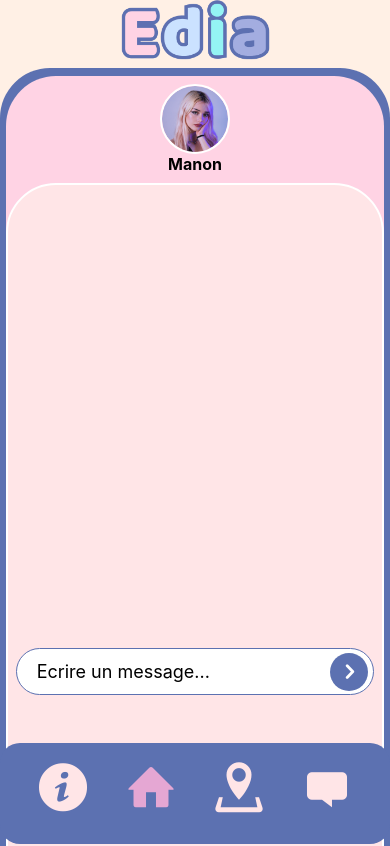
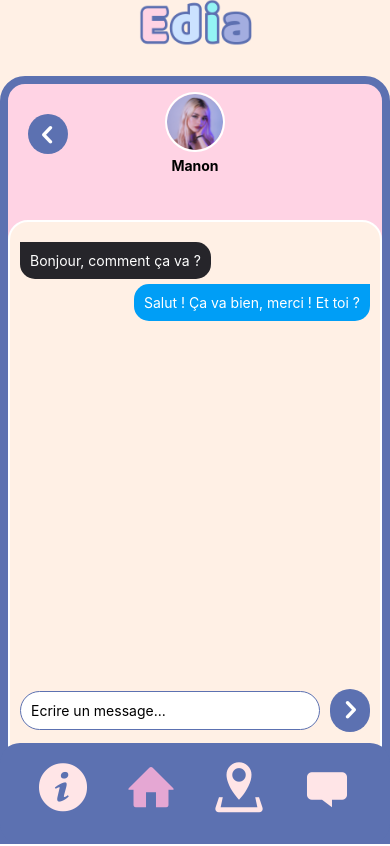
Before and after one commit to AlexDsv/Edia, a React Native app: screen /Chat in a window 390 px wide. Shown: the top 846 px of the page. Built offline with nearby package versions, Linux system fonts and the light colour scheme.

Commit message:
Chat screen done, starting the listener register process

```diff
--- a/components/Header.jsx
+++ b/components/Header.jsx
@@ -21,7 +21,11 @@ const Header = () => {
     >
       <Image
         source={require("../assets/Edia.png")}
-        style={{ resizeMode: "contain", height: height * 0.08 }}
+        style={{
+          resizeMode: "contain",
+          height: height * 0.06,
+          marginBottom: height * 0.03,
+        }}
       />
     </SafeAreaView>
   );
--- /dev/null
+++ b/screens/BecomeListenerScreen1.jsx
@@ -0,0 +1,64 @@
+import { View, Text, TouchableOpacity, Dimensions, Image } from "react-native";
+import React from "react";
+import { Entypo } from "@expo/vector-icons";
+import { useNavigation } from "@react-navigation/native";
+
+const height = Dimensions.get("window").height;
+const width = Dimensions.get("window").width;
+
+const BecomeListenerScreen1 = () => {
+  const navigation = useNavigation();
+  return (
+    <View
+      style={{ display: "flex", flexDirection: "column", alignItems: "center" }}
+    >
+      <TouchableOpacity
+        style={{
+          backgroundColor: "#5C71B1",
+          borderRadius: 100,
+          padding: 5,
+          width: 40,
+          height: 40,
+          position: "absolute",
+          left: 20,
+          top: 30,
+          zIndex: 1000,
+        }}
+        onPress={() => {
+          navigation.navigate("Messages");
+        }}
+      >
+        <Entypo name="chevron-left" size={30} color={"white"} />
+      </TouchableOpacity>
+      <Image
+        source={require("../assets/BL1.png")}
+        style={{ resizeMode: "contain", height: height * 0.6 }}
+      />
+      <TouchableOpacity
+        style={{
+          backgroundColor: "#5C71B1",
+          shadowColor: "#000",
+          paddingVertical: 20,
+
+          width: "70%",
+          alignItems: "center",
+          borderRadius: 100,
+          shadowOffset: {
+            width: 0,
+            height: 2,
+          },
+          shadowOpacity: 0.25,
+          shadowRadius: 3.84,
+          elevation: 5,
+        }}
+        onPress={() => {
+          navigation.navigate("BecomeListener2");
+        }}
+      >
+        <Text style={{ fontSize: 20, color: "white" }}>Démarrer</Text>
+      </TouchableOpacity>
+    </View>
+  );
+};
+
+export default BecomeListenerScreen1;
--- /dev/null
+++ b/screens/BecomeListenerScreen2.jsx
@@ -0,0 +1,64 @@
+import { View, Text, TouchableOpacity, Dimensions, Image } from "react-native";
+import React from "react";
+import { Entypo } from "@expo/vector-icons";
+import { useNavigation } from "@react-navigation/native";
+
+const height = Dimensions.get("window").height;
+const width = Dimensions.get("window").width;
+
+const BecomeListenerScreen2 = () => {
+  const navigation = useNavigation();
+  return (
+    <View
+      style={{ display: "flex", flexDirection: "column", alignItems: "center" }}
+    >
+      <TouchableOpacity
+        style={{
+          backgroundColor: "#5C71B1",
+          borderRadius: 100,
+          padding: 5,
+          width: 40,
+          height: 40,
+          position: "absolute",
+          left: 20,
+          top: 30,
+          zIndex: 1000,
+        }}
+        onPress={() => {
+          navigation.navigate("Messages");
+        }}
+      >
+        <Entypo name="chevron-left" size={30} color={"white"} />
+      </TouchableOpacity>
+      <Image
+        source={require("../assets/BL1.png")}
+        style={{ resizeMode: "contain", height: height * 0.6 }}
+      />
+      <TouchableOpacity
+        style={{
+          backgroundColor: "#5C71B1",
+          shadowColor: "#000",
+          paddingVertical: 20,
+
+          width: "70%",
+          alignItems: "center",
+          borderRadius: 100,
+          shadowOffset: {
+            width: 0,
+            height: 2,
+          },
+          shadowOpacity: 0.25,
+          shadowRadius: 3.84,
+          elevation: 5,
+        }}
+        onPress={() => {
+          navigation.navigate("");
+        }}
+      >
+        <Text style={{ fontSize: 20, color: "white" }}>Démarrer</Text>
+      </TouchableOpacity>
+    </View>
+  );
+};
+
+export default BecomeListenerScreen2;
--- a/screens/ChatScreen.jsx
+++ b/screens/ChatScreen.jsx
@@ -1,114 +1,191 @@
+import React, { useState, useRef } from "react";
 import {
   View,
+  FlatList,
+  TextInput,
+  Button,
+  StyleSheet,
+  KeyboardAvoidingView,
+  Platform,
   Text,
   Dimensions,
+  TouchableOpacity,
   Image,
-  TextInput,
-  TouchableOpacity,
 } from "react-native";
-import React from "react";
 import { Entypo } from "@expo/vector-icons";
-const ChatScreen = () => {
+import { useNavigation } from "@react-navigation/native";
+
 const height = Dimensions.get("window").height;
 const width = Dimensions.get("window").width;
+
+const ChatScreen = () => {
+  const [messages, setMessages] = useState([
+    { id: "1", text: "Bonjour, comment ça va ?", sender: "received" },
+    { id: "2", text: "Salut ! Ça va bien, merci ! Et toi ?", sender: "sent" },
+  ]);
+
+  const navigation = useNavigation();
+  const [inputText, setInputText] = useState("");
+
+  const flatListRef = useRef(null);
+
+  const sendMessage = () => {
+    if (inputText.trim() === "") return;
+
+    setMessages([
+      ...messages,
+      { id: (messages.length + 1).toString(), text: inputText, sender: "sent" },
+    ]);
+    setInputText("");
+    // Faire défiler vers le bas pour afficher le dernier message
+    flatListRef.current.scrollToEnd({ animated: true });
+  };
+
   return (
     <View
       style={{
-        backgroundColor: "#5C71B1",
-        height: height,
-        width: width,
-        borderTopRightRadius: 50,
-        borderTopLeftRadius: 50,
+        flex: 1,
+        backgroundColor: "#FFD3E4",
         display: "flex",
-        alignItems: "center",
+        justifyContent: "space-between",
+        borderWidth: 8,
+        borderColor: "#5C71B1",
+        borderTopLeftRadius: 25,
+        paddingBottom: height * 0.1,
+        borderTopRightRadius: 25,
       }}
     >
+      <TouchableOpacity
+        style={{
+          backgroundColor: "#5C71B1",
+          borderRadius: 100,
+          padding: 5,
+          width: 40,
+          height: 40,
+          position: "absolute",
+          left: 20,
+          top: 30,
+          zIndex: 1000,
+        }}
+        onPress={() => {
+          navigation.navigate("Messages");
+        }}
+      >
+        <Entypo name="chevron-left" size={30} color={"white"} />
+      </TouchableOpacity>
       <View
         style={{
-          backgroundColor: "#FFD3E4",
-          borderTopRightRadius: 50,
-          borderTopLeftRadius: 50,
-          width: width * 0.97,
-          height: height,
+          display: "flex",
+          flexDirection: "column",
+          alignItems: "center",
+          justifyContent: "center",
+          gap: 5,
           marginTop: height * 0.01,
-          display: "flex",
-          alignItems: "center",
-          paddingTop: height * 0.01,
         }}
       >
-        <View style={{ display: "flex", alignItems: "center" }}>
         <Image
           source={require("../assets/pro5.png")}
           style={{
-              height: 70,
-              width: 70,
+            borderWidth: 2,
             borderColor: "white",
-              borderWidth: 2,
-              borderRadius: 50,
+            borderRadius: 100,
+            height: 60,
+            width: 60,
           }}
         />
-          <Text style={{ fontSize: 16, fontWeight: "bold" }}>Manon</Text>
+        <Text style={{ fontWeight: "bold" }}>Manon</Text>
       </View>
+      <KeyboardAvoidingView
+        behavior={Platform.OS === "ios" ? "padding" : null}
+        style={styles.container}
+        keyboardVerticalOffset={Platform.OS === "ios" ? 100 : 0} // Ajustement pour iOS
+      >
+        <FlatList
+          ref={flatListRef}
+          data={messages}
+          renderItem={({ item }) => (
             <View
-          style={{
-            backgroundColor: "#FFE5E7",
-            borderTopRightRadius: 50,
-            borderTopLeftRadius: 50,
-            width: width * 0.97,
-            height: height,
-            marginTop: height * 0.01,
-            borderColor: "white",
-            borderWidth: 2,
-          }}
+              style={[
+                styles.messageContainer,
+                item.sender === "sent"
+                  ? styles.messageSent
+                  : styles.messageReceived,
+              ]}
             >
-          <View
-            style={{
-              position: "absolute",
-              bottom: 330,
-              left: 0,
-              display: "flex",
-              flexDirection: "row",
-              alignItems: "center",
-              overflow: "hidden",
-            }}
-          >
+              <Text style={{ color: "white" }}>{item.text}</Text>
+            </View>
+          )}
+          keyExtractor={(item) => item.id}
+        />
+        <View style={styles.inputContainer}>
           <TextInput
+            style={styles.input}
+            value={inputText}
+            onChangeText={setInputText}
             placeholder="Ecrire un message..."
-              textAlignVertical="center"
-              style={{
-                position: "relative",
-                fontSize: 18,
-                height: height * 0.055,
-                width: width * 0.92,
-                paddingHorizontal: 20,
-                borderRadius: 50,
-                marginHorizontal: width * 0.02,
-                paddingRight: width * 0.15,
-                backgroundColor: "white",
-                borderWidth: 1,
-                borderColor: "#5C71B1",
-              }}
+            onSubmitEditing={sendMessage}
           />
           <TouchableOpacity
             style={{
-                position: "absolute",
-                right: 14,
-                top: 4.5,
-                height: height * 0.045,
-                width: height * 0.045,
               backgroundColor: "#5C71B1",
-                borderRadius: 50,
-                alignItems: "center",
-                justifyContent: "center",
+              borderRadius: 100,
+              padding: 5,
             }}
+            onPress={sendMessage}
           >
-              <Entypo name="chevron-right" color={"white"} size={25} />
+            <Entypo name="chevron-right" size={30} color={"white"} />
           </TouchableOpacity>
         </View>
-        </View>
-      </View>
+      </KeyboardAvoidingView>
     </View>
   );
 };
 
+const styles = StyleSheet.create({
+  container: {
+    paddingHorizontal: 10,
+    paddingTop: 20,
+    backgroundColor: "#FFF0E5",
+    borderWidth: 2,
+    borderColor: "white",
+    borderTopLeftRadius: 20,
+    borderTopRightRadius: 20,
+    height: height * 0.63,
+  },
+  messageReceived: {
+    padding: 10,
+    marginBottom: 5,
+    borderRadius: 15,
+    backgroundColor: "#26252A",
+    maxWidth: "80%",
+    alignSelf: "flex-start",
+    borderTopLeftRadius: 0,
+  },
+  messageSent: {
+    alignSelf: "flex-end",
+    padding: 10,
+    marginBottom: 5,
+    borderRadius: 15,
+    backgroundColor: "#009EF6",
+    maxWidth: "80%",
+    alignSelf: "flex-end",
+    borderTopRightRadius: 0,
+  },
+  inputContainer: {
+    flexDirection: "row",
+    alignItems: "center",
+    backgroundColor: "#FFF0E5",
+    paddingVertical: 18,
+  },
+  input: {
+    flex: 1,
+    marginRight: 10,
+    borderWidth: 1,
+    borderColor: "#5C71B1",
+    borderRadius: 20,
+    padding: 10,
+    backgroundColor: "#FFFFFF",
+  },
+});
+
 export default ChatScreen;
--- a/screens/HomeScreen.jsx
+++ b/screens/HomeScreen.jsx
@@ -9,9 +9,11 @@ import {
 } from "react-native";
 import React from "react";
 import { Entypo } from "@expo/vector-icons";
+import { useNavigation } from "@react-navigation/native";
 export default function HomeScreen() {
   const height = Dimensions.get("window").height;
   const width = Dimensions.get("window").width;
+  const navigation = useNavigation();
   return (
     <View style={{ backgroundColor: "#FFF0E5" }}>
       <View
@@ -127,11 +129,18 @@ export default function HomeScreen() {
               marginTop: height * 0.035,
             }}
           >
-            <Text
-              style={{ textDecorationLine: "underline", textAlign: "center" }}
+            <TouchableOpacity
+              onPress={() => {
+                navigation.navigate("BecomeListener1");
+              }}
+              style={{ padding: 5 }}
             >
-              Tu souhaites devenir aidant ? Clique-ici pour nous contacter
-            </Text>
+              <Text
+                style={{ textDecorationLine: "underline", textAlign: "center" }}
+              >
+                Tu souhaites devenir aidant ? Clique-ici pour nous contacter
+              </Text>
+            </TouchableOpacity>
           </View>
         </View>
       </ScrollView>
```
Also changed, not shown: App.js (+10 -0 lines), assets/BL1.png (added). Lines whose indentation alone changed are shown as unchanged.
